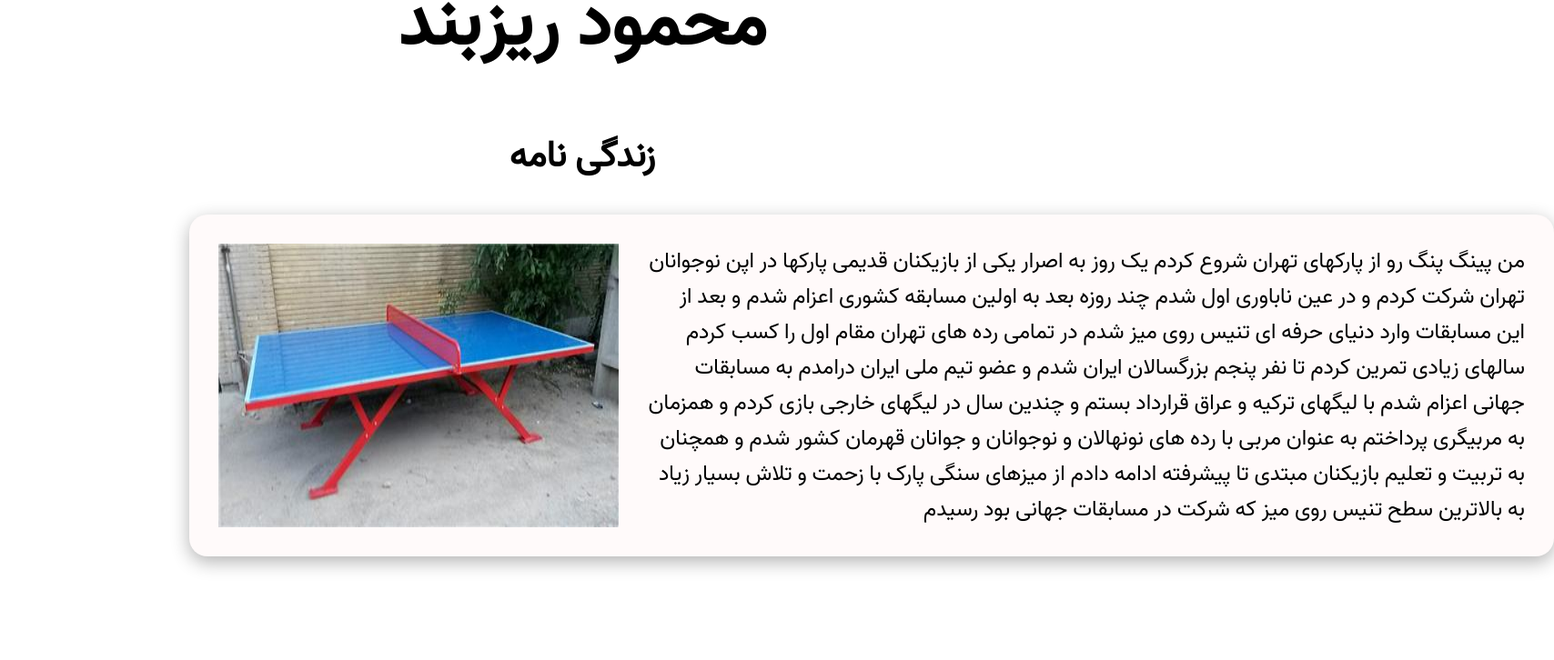
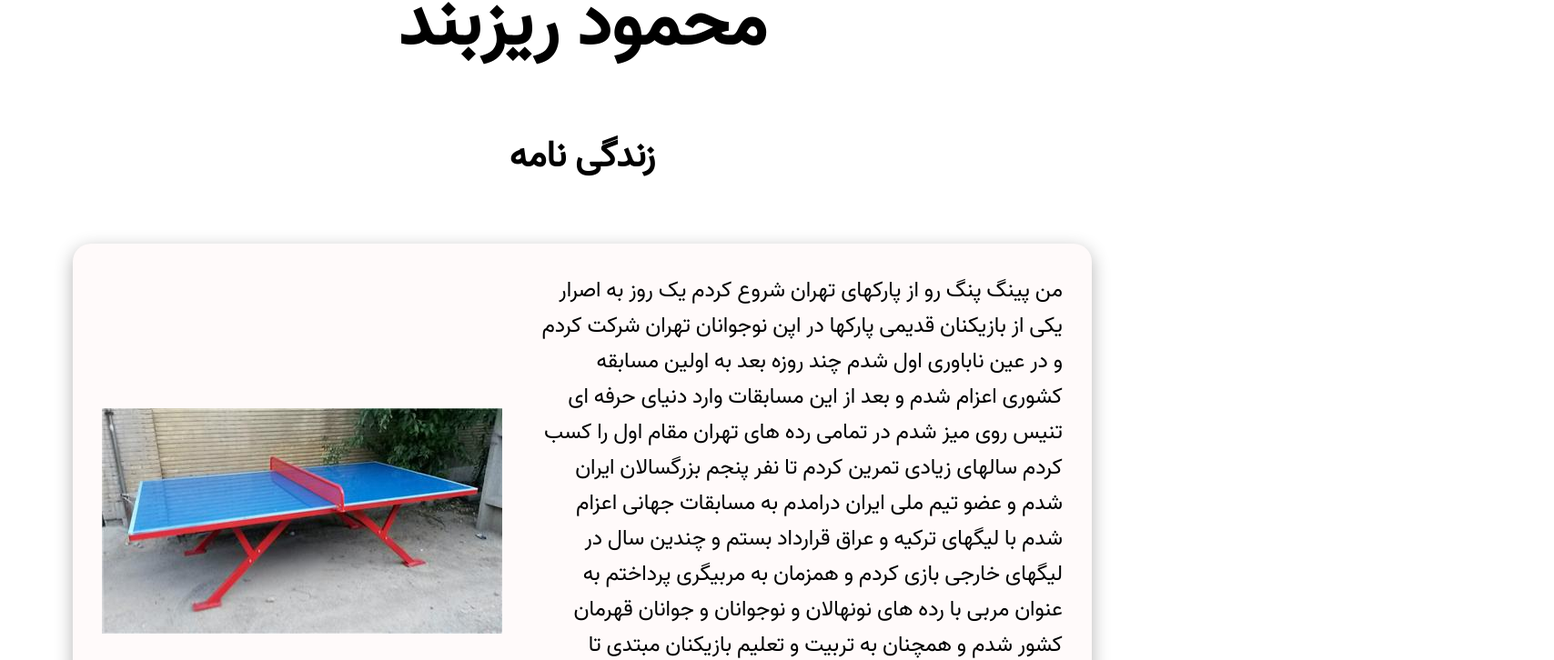
Before and after one commit to 00-team/ping-pong-site, a React app: page / in a window 1280 px wide. Shown: the part 837-1563 px from the top of the page at 91% size, 1708 px wide, since content can reach past the window. Built offline with nearby package versions, Linux system fonts and the light colour scheme; a web font is replaced by a local one.

Commit message:
worked on bio section

```diff
--- a/src/components/layouts/Bio.js
+++ b/src/components/layouts/Bio.js
@@ -8,24 +8,27 @@ import table from '../../static/img/table.jpg'
 function Bio() {
     return (
         <div className='bio'>
-            <h1 className='fa center'>زندگی نامه</h1>
-            <div className='bio-container'>
-                <p className='fa'>
-                    من پینگ پنگ رو از پارکهای تهران شروع کردم یک روز به اصرار
-                    یکی از بازیکنان قدیمی پارکها در اپن نوجوانان تهران شرکت کردم
-                    و در عین ناباوری اول شدم چند روزه بعد به اولین مسابقه کشوری
-                    اعزام شدم و بعد از این مسابقات وارد دنیای حرفه ای تنیس روی
-                    میز شدم در تمامی رده های تهران مقام اول را کسب کردم سالهای
-                    زیادی تمرین کردم تا نفر پنجم بزرگسالان ایران شدم و عضو تیم
-                    ملی ایران درامدم به مسابقات جهانی اعزام شدم با لیگهای ترکیه
-                    و عراق قرارداد بستم و چندین سال در لیگهای خارجی بازی کردم و
-                    همزمان به مربیگری پرداختم به عنوان مربی با رده های نونهالان
-                    و نوجوانان و جوانان قهرمان کشور شدم و همچنان به تربیت و
-                    تعلیم بازیکنان مبتدی تا پیشرفته ادامه دادم از میزهای سنگی
-                    پارک با زحمت و تلاش بسیار زیاد به بالاترین سطح تنیس روی میز
-                    که شرکت در مسابقات جهانی بود رسیدم
-                </p>
-                <img className='table_img' src={table} alt='' />
+            <div className='bio-wrapper'>
+                <h1 className='fa center'>زندگی نامه</h1>
+                <div className='bio-container'>
+                    <p className='fa'>
+                        من پینگ پنگ رو از پارکهای تهران شروع کردم یک روز به
+                        اصرار یکی از بازیکنان قدیمی پارکها در اپن نوجوانان تهران
+                        شرکت کردم و در عین ناباوری اول شدم چند روزه بعد به اولین
+                        مسابقه کشوری اعزام شدم و بعد از این مسابقات وارد دنیای
+                        حرفه ای تنیس روی میز شدم در تمامی رده های تهران مقام اول
+                        را کسب کردم سالهای زیادی تمرین کردم تا نفر پنجم
+                        بزرگسالان ایران شدم و عضو تیم ملی ایران درامدم به
+                        مسابقات جهانی اعزام شدم با لیگهای ترکیه و عراق قرارداد
+                        بستم و چندین سال در لیگهای خارجی بازی کردم و همزمان به
+                        مربیگری پرداختم به عنوان مربی با رده های نونهالان و
+                        نوجوانان و جوانان قهرمان کشور شدم و همچنان به تربیت و
+                        تعلیم بازیکنان مبتدی تا پیشرفته ادامه دادم از میزهای
+                        سنگی پارک با زحمت و تلاش بسیار زیاد به بالاترین سطح تنیس
+                        روی میز که شرکت در مسابقات جهانی بود رسیدم
+                    </p>
+                    <img className='table_img' src={table} alt='' />
+                </div>
             </div>
         </div>
     )
--- a/src/components/layouts/sass/bio.scss
+++ b/src/components/layouts/sass/bio.scss
@@ -7,6 +7,13 @@ $disc_mobile: 15px;
 
 .bio {
     padding: 3rem;
+
+    .bio-wrapper {
+        display: flex;
+        flex-direction: column;
+        justify-content: center;
+        align-items: center;
+    }
 
     h1 {
         margin-bottom: 2rem;
@@ -37,14 +44,15 @@ $disc_mobile: 15px;
         flex-direction: row-reverse;
         border-radius: 20px;
         background: snow;
-        min-width: 1500px;
-        margin: 2rem 10rem;
+        // min-width: 1500px;
+        margin: 2rem;
         padding: 2rem;
         box-shadow: 0 6px 20px rgb(0 0 0 / 30%);
 
         .table_img {
-            float: left;
+            // float: left;
             padding-right: 2rem;
+            object-fit: contain;
         }
     }
     @media only screen and (max-width: 1200px) {
```
